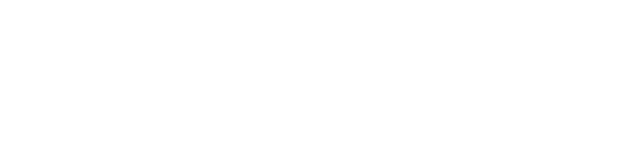
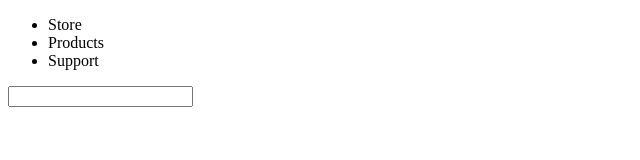
Before and after one commit to SashaPonomarov/composedpage, a plain HTML site: page index.html in a window 1280 px wide. Shown: the whole page, without its empty margins (0-640 px from the left). Drawn offline with Linux system fonts and the light colour scheme.

Commit message:
Adds scss and css files and folder for images

```diff
--- a/index.html
+++ b/index.html
@@ -5,7 +5,19 @@
     <title>Composed Page For Internship at Ciklum</title>
 </head>
 <body>
-    <header></header>
+    <header class="header">
+        <a href="/" class="logo"></a>
+        <nav role="navigation">
+            <ul>
+                <li>Store</li>
+                <li>Products</li>
+                <li>Support</li>
+            </ul>
+        </nav>
+        <input type="search"></input>
+        <a href="/shopping_cart" class="shopping_cart"></a>
+        <a href="/sign_in" class="sign_in"></a>
+    </header>
     <main></main>
     <footer></footer>
 </body>
--- /dev/null
+++ b/scss/reset.scss
@@ -0,0 +1,57 @@
+/* http://meyerweb.com/eric/tools/css/reset/
+   v2.0 | 20110126
+   License: none (public domain)
+*/
+
+html, body, div, span, applet, object, iframe,
+h1, h2, h3, h4, h5, h6, p, blockquote, pre,
+a, abbr, acronym, address, big, cite, code,
+del, dfn, em, img, ins, kbd, q, s, samp,
+small, strike, strong, sub, sup, tt, var,
+b, u, i, center,
+dl, dt, dd, ol, ul, li,
+fieldset, form, label, legend,
+table, caption, tbody, tfoot, thead, tr, th, td,
+article, aside, canvas, details, embed,
+figure, figcaption, footer, header, hgroup,
+menu, nav, output, ruby, section, summary,
+time, mark, audio, video {
+	margin: 0;
+	padding: 0;
+	border: 0;
+	font-size: 100%;
+	font: inherit;
+	vertical-align: baseline;
+}
+/* HTML5 display-role reset for older browsers */
+article, aside, details, figcaption, figure,
+footer, header, hgroup, menu, nav, section {
+	display: block;
+}
+body {
+	line-height: 1;
+}
+ol, ul {
+	list-style: none;
+}
+blockquote, q {
+	quotes: none;
+}
+blockquote:before, blockquote:after,
+q:before, q:after {
+	content: '';
+	content: none;
+}
+table {
+	border-collapse: collapse;
+	border-spacing: 0;
+}
+
+
+a {
+    text-decoration: none;
+    color: #000;
+}
+button {
+	background-color: transparent;
+}
--- /dev/null
+++ b/scss/styles.scss
@@ -0,0 +1,11 @@
+@import 'reset';
+body {
+    background-color: #ffffff;
+    font-family: Arial, Helvetica, sans-serif;
+    font-size: 16px;
+}
+
+.header {
+    width: 100%;
+    height: 48px;
+}
```
Also changed, not shown: img/microsoft.png (added), styles.css (added), 1 other file.
